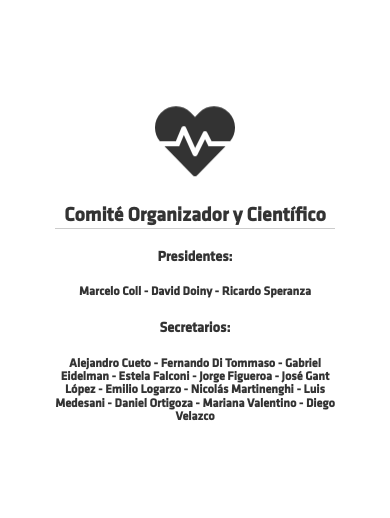
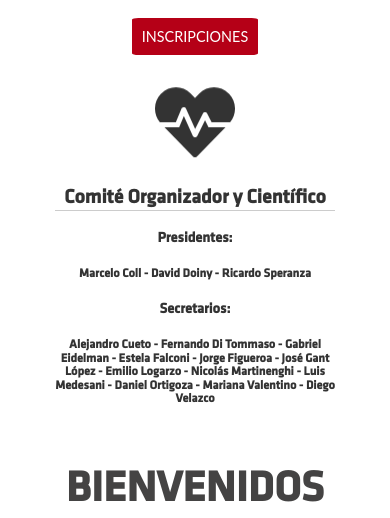
Before and after one commit to elraffa/arritmias, a Gatsby site: page / in a window 390 px wide. Shown: the part 303-821 px from the top of the page. Built offline with nearby package versions, Linux system fonts and the light colour scheme; Gatsby itself is replaced by a stand-in of ours.

Commit message:
Add mobile details

```diff
--- a/src/components/comite.js
+++ b/src/components/comite.js
@@ -5,7 +5,7 @@ import { FaHeartbeat } from 'react-icons/fa';
 const Comite = () => (
 
     <div className="comite">
-        {/* <img className='img-fluid floating' style={{ maxWidth: 250, margin: '0 auto', textAlign: 'center' }} src={LogoCol} alt='Encuentro Nacional de Arritmias' /> */}
+        <span className='btn-inscripciones desktop-hide'><a href='https://intercloudy.contilatam.com/1646/encuentro-nacional-de-arritmias' target='_blank' rel='noreferrer'>Inscripciones</a></span>
         <div className='floating' style={{ maxWidth: 250, margin: '0 auto', textAlign: 'center', fontSize: 80 }} >
         <FaHeartbeat />
         </div>
--- a/src/components/layout.css
+++ b/src/components/layout.css
@@ -927,6 +927,10 @@ ul.mobile-social {
     display: none !important;
   }
 
+  .comite {
+    padding: 0 40px 10px 40px;
+  }
+
   .img-sponsors {
     max-width: 150px;
   }
```
